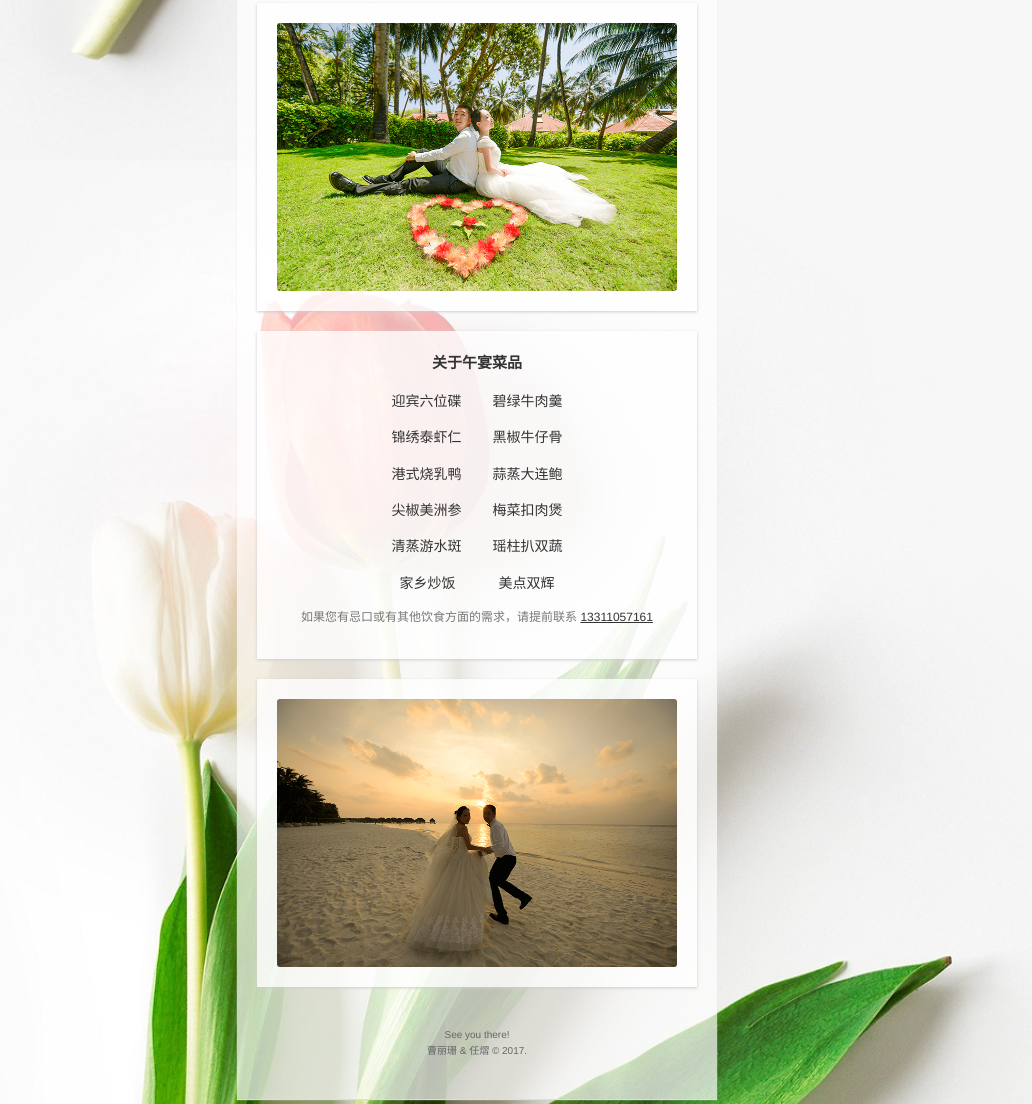
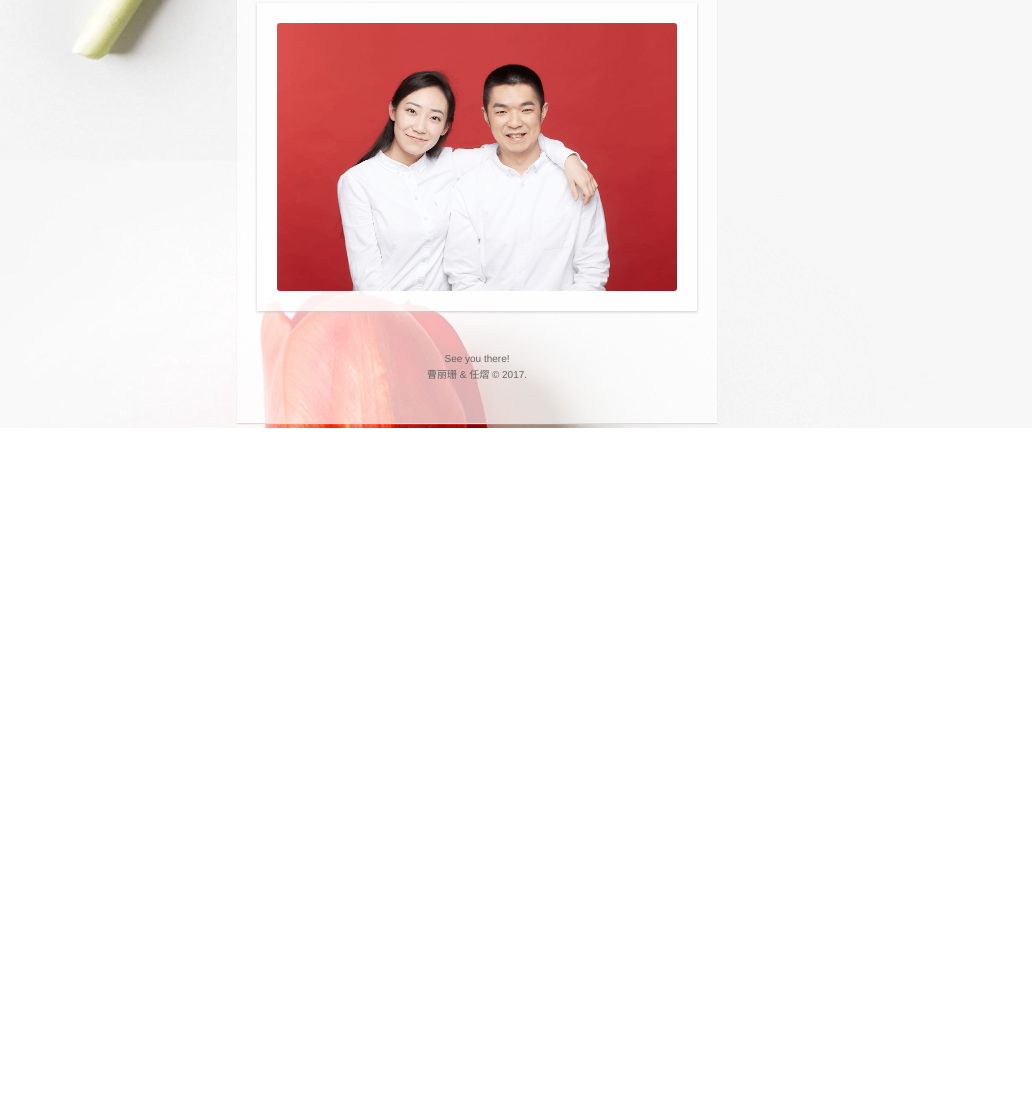
Before and after one commit to schumilin/schumilin.github.io, a plain HTML site: page renyi.html in a window 1280 px wide. Shown: the part 1481-2585 px from the top of the page, without its empty margins (163-1195 px from the left). After the commit the page ends 1909 px from the top, so only its background shows below. Drawn offline with Linux system fonts and the light colour scheme.

Commit message:
Update renyi.html

```diff
--- a/renyi.html
+++ b/renyi.html
@@ -11,11 +11,11 @@
     <body>
         <article class="container">
             <header>
-                <h1>终于等到你<br>还好我没放弃</h1>
+                <h1>夜空中最亮的星<br>请指引我靠近你</h1>
                 <h2>幸福来得好不容易 才会让人更加珍惜</h2>
             </header>
             <section class="map smaller">
-                <img src="img/ry1.png" alt="">
+                <img src="img/ry2.png" alt="">
             </section>
             <section class="map bigger">
                 <p>曹丽珊 & 任熠 诚挚地邀请您参加我们的婚礼，婚礼将分为仪式和午宴两个部分。</p>
@@ -39,20 +39,7 @@
                 </a>
             </section>
             <section class="map smaller">
-                <img src="img/ry2.png" alt="">
-            </section>
-            <section class="map bigger" style="text-align:center;">
-                <p class="title">关于午宴菜品</p>
-                <p>迎宾六位碟&nbsp;&nbsp;&nbsp;&nbsp;&nbsp;&nbsp;&nbsp;&nbsp;碧绿牛肉羹</p>
-                <p>锦绣泰虾仁&nbsp;&nbsp;&nbsp;&nbsp;&nbsp;&nbsp;&nbsp;&nbsp;黑椒牛仔骨</p>
-                <p>港式烧乳鸭&nbsp;&nbsp;&nbsp;&nbsp;&nbsp;&nbsp;&nbsp;&nbsp;蒜蒸大连鲍</p>
-                <p>尖椒美洲参&nbsp;&nbsp;&nbsp;&nbsp;&nbsp;&nbsp;&nbsp;&nbsp;梅菜扣肉煲</p>
-                <p>清蒸游水斑&nbsp;&nbsp;&nbsp;&nbsp;&nbsp;&nbsp;&nbsp;&nbsp;瑶柱扒双蔬</p>
-                <p>家乡炒饭&nbsp;&nbsp;&nbsp;&nbsp;&nbsp;&nbsp;&nbsp;&nbsp;&nbsp;&nbsp;&nbsp;美点双辉</p>
-                <p class="grey small-p">如果您有忌口或有其他饮食方面的需求，请提前联系 <a href="tel:13311057161">13311057161</a></p>
-            </section>
-            <section class="map smaller">
-                <img src="img/ry3.png" alt="">
+                <img src="img/ry1.png" alt="">
             </section>
             <footer>
                 <p>See you there!<br>曹丽珊 & 任熠 © 2017.</p>
```
